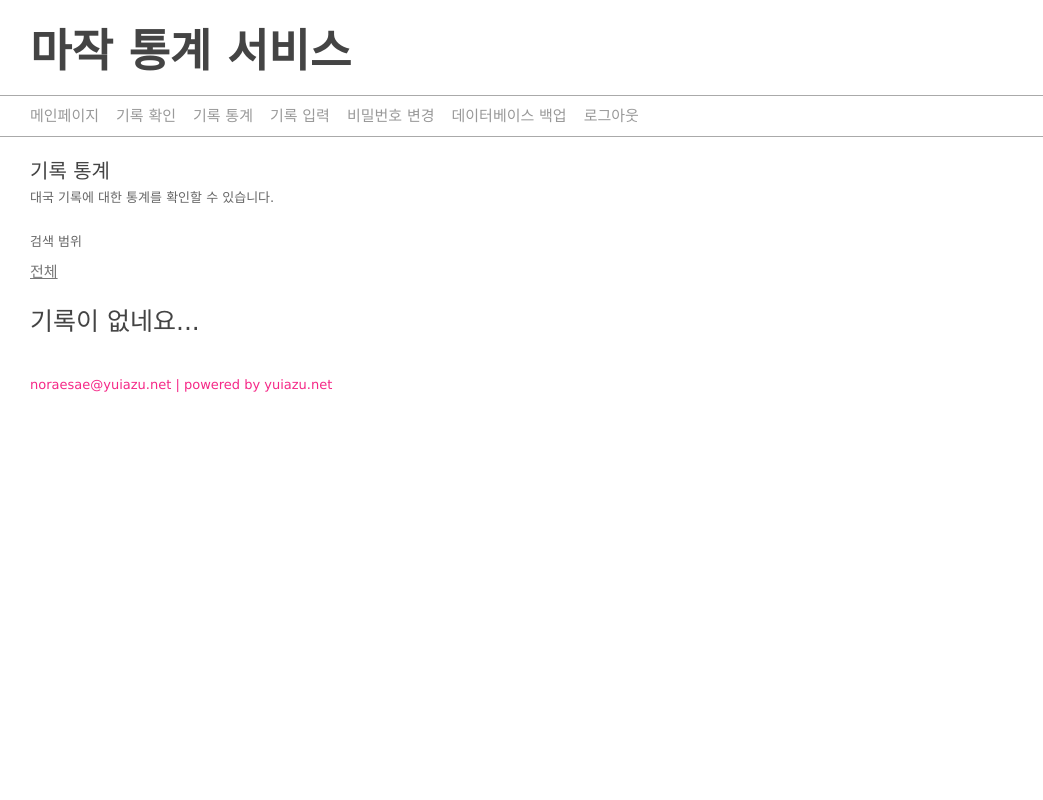
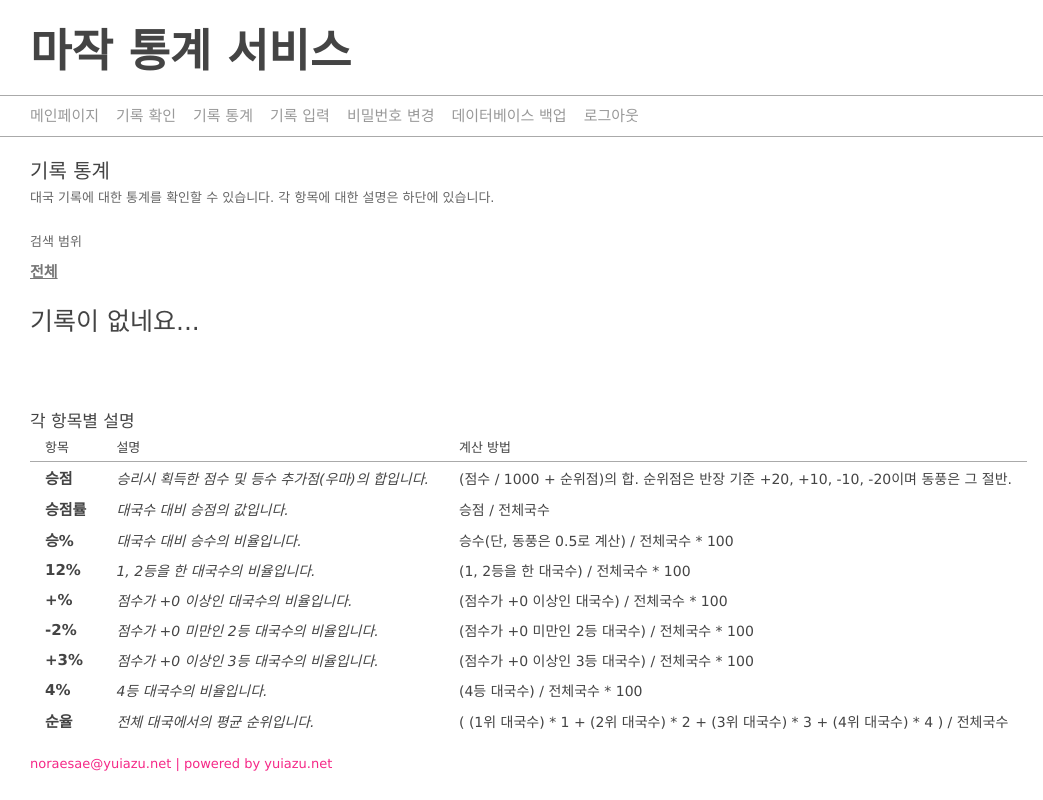
Before and after one commit to hatashiro/mahjong-statistics, a Django app: page /stats?year=all in a window 1280 px wide. Shown: the whole page, without its empty margins (0-1043 px from the left). Run offline with Django 3.2, Linux system fonts and the light colour scheme; the visitor is signed in with stand-in values (Sample User, id 1); data comes from the database, SQL or seed files in the repository; data that the repository does not hold is empty; some libraries are stand-ins or nearby versions.

Commit message:
Finish the prototype of  record stat page.
Committed by noraesae.

the 'prototype' means that there are still
some works to do like adding 'sort-by-column function'.

```diff
--- a/mahjong/pages/views.py
+++ b/mahjong/pages/views.py
@@ -103,6 +103,7 @@ def stats(request):
         year = request.GET['year']
         if year == 'all':
             entire = True
+            month = None
         else:
             year = int(year)
             month = int(request.GET['month'])
@@ -143,7 +144,7 @@ def stats(request):
     # order by winpoint
     stats = sorted(stats, key=lambda stat: -stat.winpoint)
 
-    return render(request, 'pages/stats.html', {'date_range': date_range, 'stats': stats})
+    return render(request, 'pages/stats.html', {'date_range': date_range, 'stats': stats, 'page_year': year, 'page_month': month})
 
 @login_required
 def change_passwd(request):
--- a/mahjong/records/stat.py
+++ b/mahjong/records/stat.py
@@ -1,4 +1,6 @@
 # -*- coding: utf8 -*-
+from __future__ import division
+
 from django.contrib.auth.models import User
 from records.models import Record, Player
 
@@ -81,7 +83,7 @@ class Stat:
         _3 = 0
         _4 = 0
         for play in self.plays():
-            point_sum += play.point
+            point_sum += round(play.point / 1000, 2)
 
             if play.point >= 0:
                 _plus += 1
@@ -114,20 +116,27 @@ class Stat:
                 uma = 0
 
             if play.record.match_type == 1:
-                uma = uma / 2
+                uma = uma // 2
             point_sum += uma
 
         # set winpoint
         self.winpoint = point_sum
-        self.winpoint_rate = point_sum / self.play_count()
+        self.winpoint_rate = round(point_sum / self.play_count(), 2)
 
         # set wincount
         self.wincount = win_count
+        self.win_rate = round(self.wincount / self.play_count(), 2)
 
         # set rates
-        self.percent_12 = (_1 + _2) * 100 / self.play_count()
-        self.percent_plus = (_plus) * 100 / self.play_count()
-        self.percent_minus2 = (_minus2) * 100 / self.play_count()
-        self.percent_plus3 = (_plus3) * 100 / self.play_count()
-        self.percent_4 = (_4) * 100 / self.play_count()
-        self.rank_rate = (_1 + _2*2 + _3*3 + _4*4) / self.play_count()
+        self.percent_12 = round((_1 + _2) * 100 / self.play_count(), 2)
+        self.percent_plus = round((_plus) * 100 / self.play_count(), 2)
+        self.percent_minus2 = round((_minus2) * 100 / self.play_count(), 2)
+        self.percent_plus3 = round((_plus3) * 100 / self.play_count(), 2)
+        self.percent_4 = round((_4) * 100 / self.play_count(), 2)
+        self.rank_rate = round((_1 + _2*2 + _3*3 + _4*4) / self.play_count(), 2)
+
+        # set rank counts
+        self.count_1 = _1
+        self.count_2 = _2
+        self.count_3 = _3
+        self.count_4 = _4
--- a/mahjong/templates/pages/stats.html
+++ b/mahjong/templates/pages/stats.html
@@ -4,18 +4,109 @@
 {% endblock %}
 {% block contents %}
     <div class='subtitle'>기록 통계</div>
-    <div class='description'>대국 기록에 대한 통계를 확인할 수 있습니다.</div>
+    <div class='description'>대국 기록에 대한 통계를 확인할 수 있습니다. 각 항목에 대한 설명은 하단에 있습니다.</div>
     <div class='dates'>
         <div class='description' style='margin-bottom:10px;'>검색 범위</div>
-        <a href='/stats?year=all'>전체</a>
+        <a href='/stats?year=all' {% if page_year == 'all' %}class='bold black'{% endif %}>전체</a>
         {% for year in date_range.items %}
             {% for month in year.1 %}
-            <a href='/stats?year={{ year.0 }}&month={{ month }}'>{{ year.0 }}년 {{ month }}월</a>
+            <a href='/stats?year={{ year.0 }}&month={{ month }}' {% if page_year == year.0 and page_month == month %}class='bold black'{% endif %}>{{ year.0 }}년 {{ month }}월</a>
             {% endfor %}
         {% endfor %}
     </div>
     {% if stats %}
+    <table class='stats_table'>
+        <tr>
+            <th>이름</th>
+            <th>승점</th>
+            <th>승점%</th>
+            <th>승%</th>
+            <th>12%</th>
+            <th>+%</th>
+            <th>-2%</th>
+            <th>+3%</th>
+            <th>4%</th>
+            <th style='border-left:1px solid #aaa;'>승</th>
+            <th>2</th>
+            <th>3</th>
+            <th>4</th>
+            <th>순율</th>
+            <th style='border-left:1px solid #aaa;'>국수</th>
+        </tr>
+        {% for stat in stats %}
+        <tr>
+            <td>{{ stat.user.first_name }}</td>
+            <td>{{ stat.winpoint }}</td>
+            <td>{{ stat.winpoint_rate }}</td>
+            <td>{{ stat.win_rate }}</td>
+            <td>{{ stat.percent_12 }}</td>
+            <td>{{ stat.percent_plus }}</td>
+            <td>{{ stat.percent_minus2 }}</td>
+            <td>{{ stat.percent_plus3 }}</td>
+            <td>{{ stat.percent_4 }}</td>
+            <td style='border-left:1px solid #aaa;'>{{ stat.count_1 }}</td>
+            <td>{{ stat.count_2 }}</td>
+            <td>{{ stat.count_3 }}</td>
+            <td>{{ stat.count_4 }}</td>
+            <td>{{ stat.rank_rate }}</td>
+            <td style='border-left:1px solid #aaa;'>{{ stat.play_count }}</td>
+        </tr>
+        {% endfor %}
+    </table>
     {% else %}
     <div style='padding:20px 0px;font-size:25px;'>기록이 없네요...</div>
     {% endif %}
+    <div class='column_description_header'>각 항목별 설명</div>
+    <table class='column_description'>
+        <tr>
+            <th>항목</th>
+            <th>설명</th>
+            <th>계산 방법</th>
+        </tr>
+        <tr>
+            <td class='name'>승점</td>
+            <td class='desc'>승리시 획득한 점수 및 등수 추가점(우마)의 합입니다.</td>
+            <td>(점수 / 1000 + 순위점)의 합. 순위점은 반장 기준 +20, +10, -10, -20이며 동풍은 그 절반.</td>
+        </tr>
+        <tr>
+            <td class='name'>승점률</td>
+            <td class='desc'>대국수 대비 승점의 값입니다.</td>
+            <td>승점 / 전체국수</td>
+        </tr>
+        <tr>
+            <td class='name'>승%</td>
+            <td class='desc'>대국수 대비 승수의 비율입니다.</td>
+            <td>승수(단, 동풍은 0.5로 계산) / 전체국수 * 100</td>
+        </tr>
+        <tr>
+            <td class='name'>12%</td>
+            <td class='desc'>1, 2등을 한 대국수의 비율입니다.</td>
+            <td>(1, 2등을 한 대국수) / 전체국수 * 100</td>
+        </tr>
+        <tr>
+            <td class='name'>+%</td>
+            <td class='desc'>점수가 +0 이상인 대국수의 비율입니다.</td>
+            <td>(점수가 +0 이상인 대국수) / 전체국수 * 100</td>
+        </tr>
+        <tr>
+            <td class='name'>-2%</td>
+            <td class='desc'>점수가 +0 미만인 2등 대국수의 비율입니다.</td>
+            <td>(점수가 +0 미만인 2등 대국수) / 전체국수 * 100</td>
+        </tr>
+        <tr>
+            <td class='name'>+3%</td>
+            <td class='desc'>점수가 +0 이상인 3등 대국수의 비율입니다.</td>
+            <td>(점수가 +0 이상인 3등 대국수) / 전체국수 * 100</td>
+        </tr>
+        <tr>
+            <td class='name'>4%</td>
+            <td class='desc'>4등 대국수의 비율입니다.</td>
+            <td>(4등 대국수) / 전체국수 * 100</td>
+        </tr>
+        <tr>
+            <td class='name'>순율</td>
+            <td class='desc'>전체 대국에서의 평균 순위입니다.</td>
+            <td> ( (1위 대국수) * 1 + (2위 대국수) * 2 + (3위 대국수) * 3 + (4위 대국수) * 4 ) / 전체국수</td>
+        </tr>
+    </table>
 {% endblock %}
--- a/static/css/base.css
+++ b/static/css/base.css
@@ -1,3 +1,9 @@
+.bold {
+    font-weight:bold;
+}
+.black {
+    color:#222;
+}
 .hotpink {
     color:#F52887;
 }
--- a/static/css/stats.css
+++ b/static/css/stats.css
@@ -8,20 +8,47 @@
 .dates a:hover {
     color:#444;
 }
-.record_table {
+.stats_table {
     margin:0px;
     padding:0px;
     margin-top:25px;
     border-collapse:collapse;
     font-size:13px;
 }
-.record_table tr {
+.stats_table tr {
     border-top: 1px solid #aaa;
     border-bottom: 1px solid #aaa;
 }
-.record_table tr th {
+.stats_table tr th {
     padding:5px 15px;
 }
-.record_table tr td {
+.stats_table tr td {
     padding:10px 15px;
 }
+.column_description_header {
+    margin-top:50px;
+    font-size:17px;
+}
+.column_description {
+    margin:0px;
+    padding:0px;
+    border-collapse:collapse;
+    font-size:14px;
+}
+.column_description tr th {
+    padding:5px 15px;
+    font-size:13px;
+    font-weight:normal;
+    border-bottom:1px solid #aaa;
+    text-align:left;
+}
+.column_description tr td {
+    padding:5px 15px;
+}
+.column_description tr td.name {
+    font-size:15px;
+    font-weight:bold;
+}
+.column_description tr td.desc {
+    font-style:italic;
+}
```
